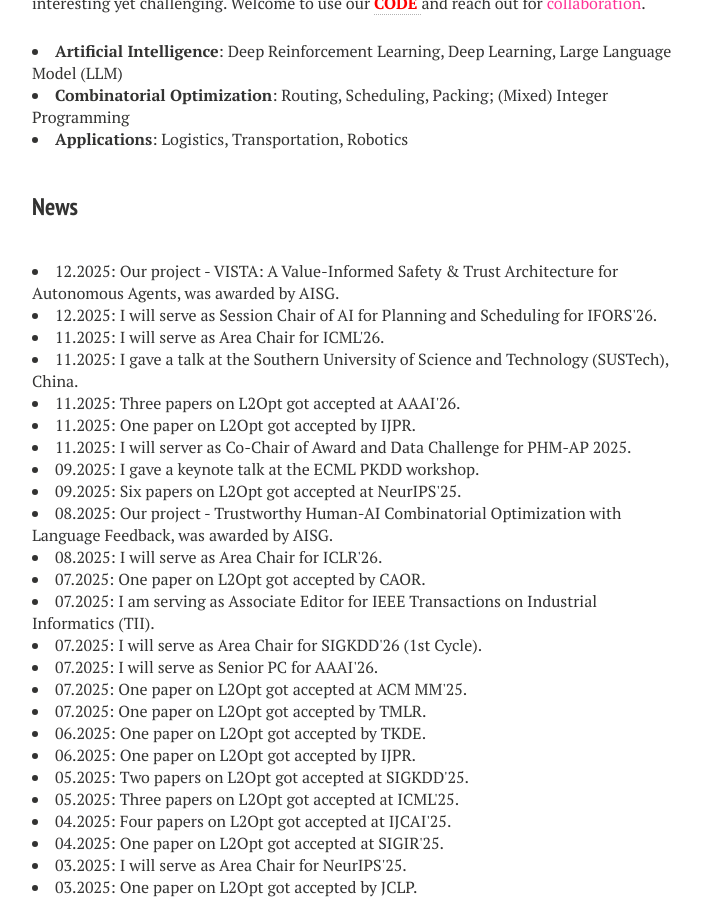
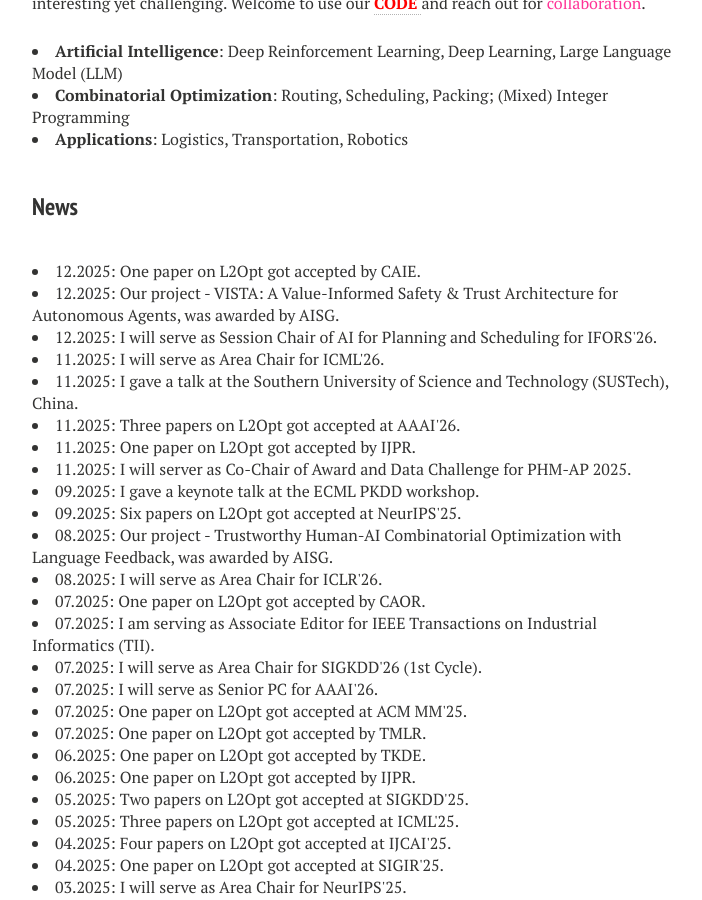
Before and after one commit to zhiguangcaosg/zhiguangcaosg.github.io, a Jekyll site: the page built from index.md, in a window 1280 px wide and 900 px high, scrolled down 812 px. Shown: the whole window, without its empty margins (288-990 px from the left). Built offline with Jekyll 4.4.1, drawn with Linux system fonts in a browser that asks for light colours; nearby versions of some CDN libraries.

Commit message:
Update index.md

```diff
--- a/index.md
+++ b/index.md
@@ -38,6 +38,10 @@ image: banner1.png
 </li>
 
 <h3 style="margin-bottom:-8px;padding-top:20px;">News</h3> <br>
+
+<li>
+12.2025: One paper on L2Opt got accepted by CAIE.
+</li>
 
 <li>
 12.2025:  Our project - VISTA: A Value-Informed Safety & Trust Architecture for Autonomous Agents, was awarded by AISG.
```
